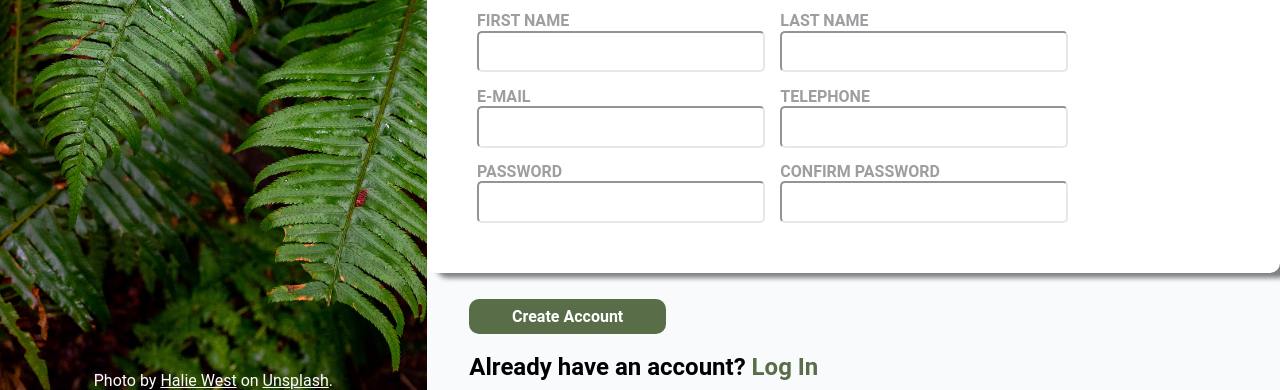
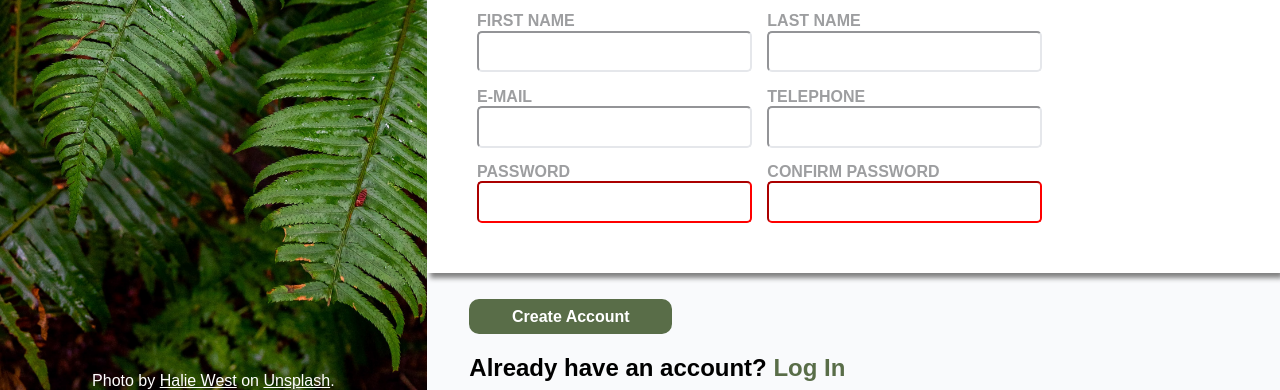
Before and after one commit to boris-pavel/odin-sign-up-form, a plain HTML site: page index.html in a window 1280 px wide. Shown: the part 410-800 px from the top of the page. Drawn offline with Linux system fonts and the light colour scheme.

Commit message:
Add input styling

```diff
--- a/css/styles.css
+++ b/css/styles.css
@@ -6,7 +6,7 @@
 body {
     display: flex;
     height: 100vh;
-    font-family: 'Roboto';
+    font-family: sans-serif;
 }
 
 .form {
@@ -67,8 +67,7 @@ h1>span {
 
 .inputs {
     background-color: white;
-    box-shadow: 10px 5px 5px gray;
-    border-radius: 10px;
+    box-shadow: 3px 5px 5px gray;
     padding-top: 5%;
     padding-bottom: 5%;
 }
@@ -88,6 +87,7 @@ button {
 .contact,
 .pwd {
     display: flex;
+    flex-wrap: wrap;
 }
 
 label,
@@ -130,10 +130,10 @@ input {
 
 input:focus {
     border-color: blue;
+    outline: none;
     box-shadow: 2px 2px 2px 1px rgba(0, 0, 0, 0.2);
 }
 
-.password:invalid,
-.confirm-password:invalid {
+input:invalid{
     border-color: red;
 }
--- a/index.html
+++ b/index.html
@@ -50,7 +50,7 @@
                     <div class="pwd">
                         <div class="password">
                             <label for="pwd">Password</label>
-                            <input type="password" id="pwd" name="pwd" required>
+                            <input type="password" id="pwd" name="pwd" required minlength="3">
                         </div>
                         <div class="confirm-password">
                             <label for="confirm-pwd">Confirm password</label>
```
